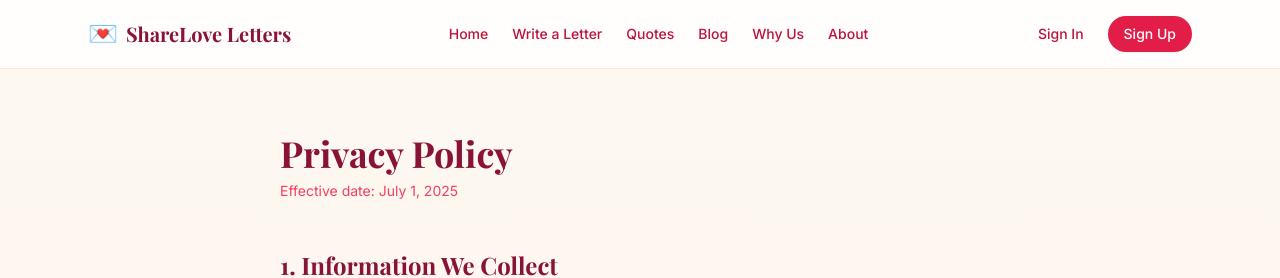
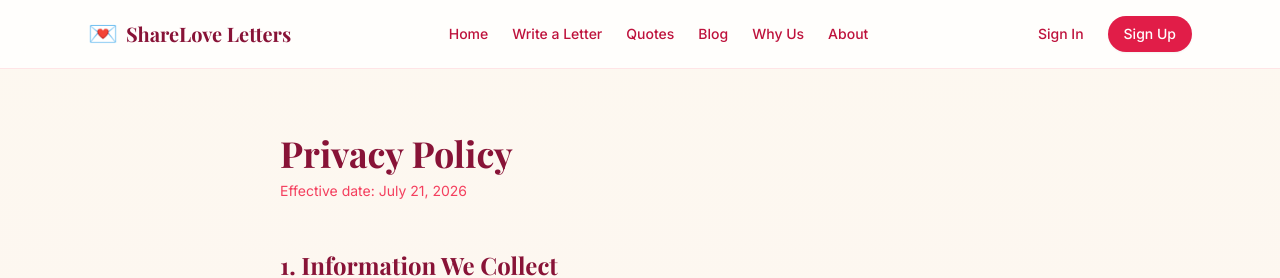
Before and after one commit to gulzardevai/heartfelt-letters, a Next.js app: page /privacy in a window 1280 px wide. Shown: the top 278 px of the page. Built offline with nearby package versions, Linux system fonts and the light colour scheme; no server answers.

Commit message:
Update effective dates on privacy and terms pages

```diff
--- a/app/privacy/page.tsx
+++ b/app/privacy/page.tsx
@@ -7,7 +7,7 @@ export default function PrivacyPage() {
       <Navbar />
       <main className="flex-1 max-w-3xl mx-auto px-6 py-16">
         <h1 className="font-serif text-4xl font-bold text-rose-900 mb-2">Privacy Policy</h1>
-        <p className="text-rose-500 text-sm mb-10">Effective date: July 1, 2025</p>
+        <p className="text-rose-500 text-sm mb-10">Effective date: July 21, 2026</p>
 
         <div className="prose prose-rose max-w-none space-y-10 text-rose-800/80">
           <section>
--- a/app/terms/page.tsx
+++ b/app/terms/page.tsx
@@ -7,7 +7,7 @@ export default function TermsPage() {
       <Navbar />
       <main className="flex-1 max-w-3xl mx-auto px-6 py-16">
         <h1 className="font-serif text-4xl font-bold text-rose-900 mb-2">Terms of Service</h1>
-        <p className="text-rose-500 text-sm mb-10">Effective date: July 1, 2025</p>
+        <p className="text-rose-500 text-sm mb-10">Effective date: July 21, 2026</p>
 
         <div className="prose prose-rose max-w-none space-y-10 text-rose-800/80">
           <section>
```
